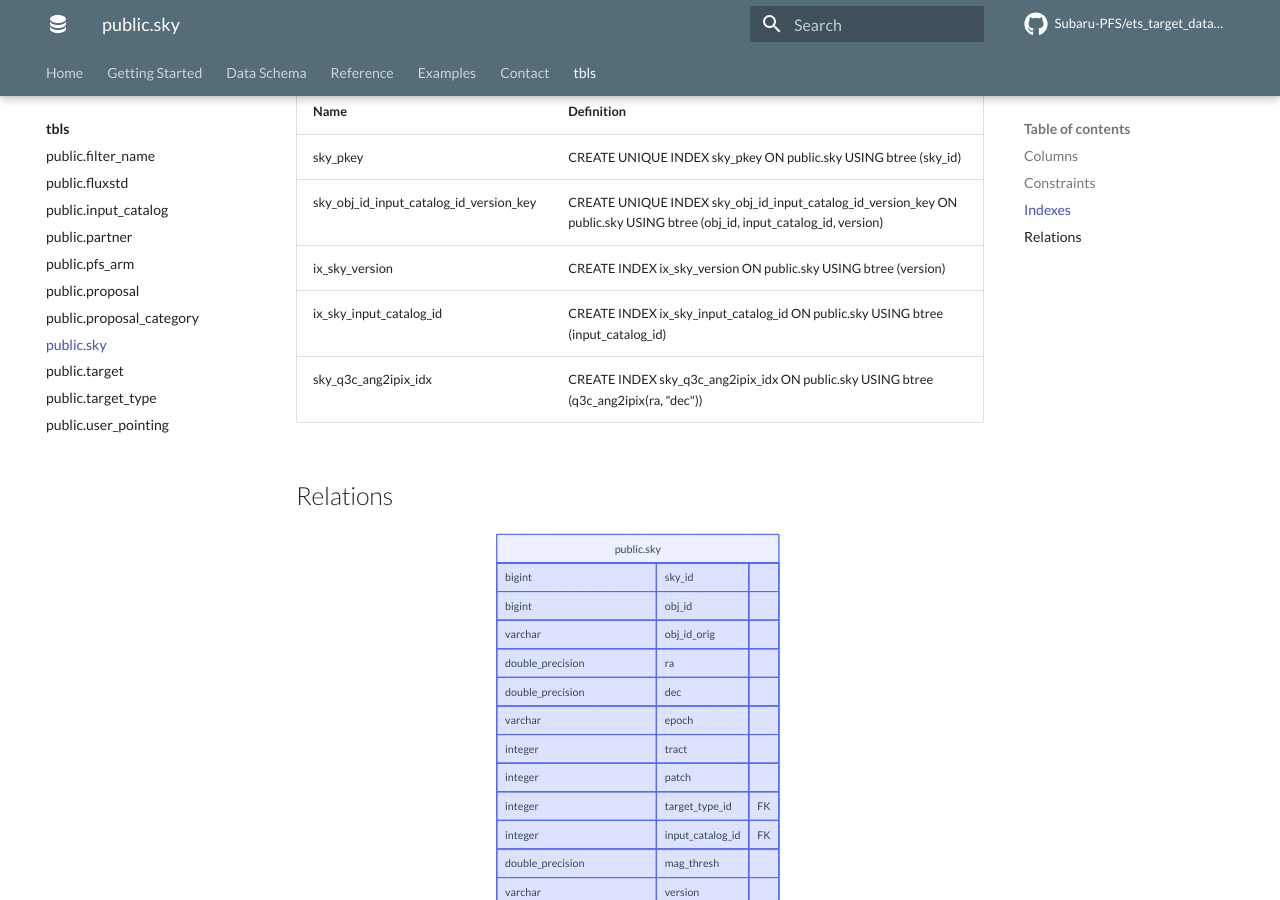
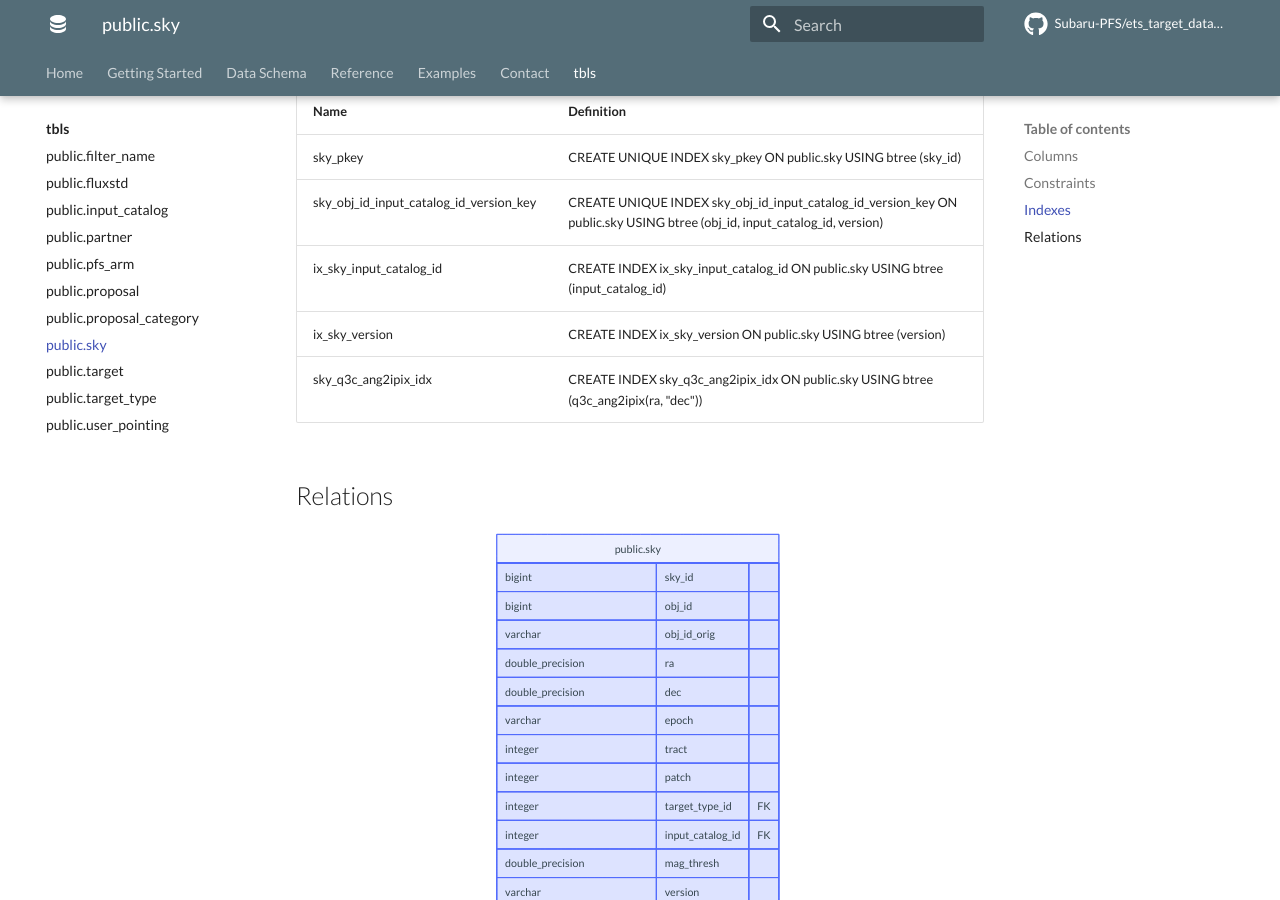
Before and after one commit to Subaru-PFS/ets_target_database, an MkDocs documentation site: the page built from docs/tbls/public.sky.md, in a window 1280 px wide and 900 px high, scrolled down 2050 px. Built offline with MkDocs 1.6.1 and Material for MkDocs 9.7.7, drawn with Linux system fonts in a browser that asks for light colours; plug-ins that fetch from the network failed and are left out; comment, search, counter and statistics services are not loaded.

```diff
--- a/docs/tbls/public.sky.md
+++ b/docs/tbls/public.sky.md
@@ -34,8 +34,8 @@
 | ---- | ---------- |
 | sky_pkey | CREATE UNIQUE INDEX sky_pkey ON public.sky USING btree (sky_id) |
 | sky_obj_id_input_catalog_id_version_key | CREATE UNIQUE INDEX sky_obj_id_input_catalog_id_version_key ON public.sky USING btree (obj_id, input_catalog_id, version) |
+| ix_sky_input_catalog_id | CREATE INDEX ix_sky_input_catalog_id ON public.sky USING btree (input_catalog_id) |
 | ix_sky_version | CREATE INDEX ix_sky_version ON public.sky USING btree (version) |
-| ix_sky_input_catalog_id | CREATE INDEX ix_sky_input_catalog_id ON public.sky USING btree (input_catalog_id) |
 | sky_q3c_ang2ipix_idx | CREATE INDEX sky_q3c_ang2ipix_idx ON public.sky USING btree (q3c_ang2ipix(ra, "dec")) |
 
 ## Relations
```
Also changed, not shown: docs/tbls/public.fluxstd.md (+1 -1 lines), docs/tbls/public.target.md (+1 -1 lines), 1 other file.
